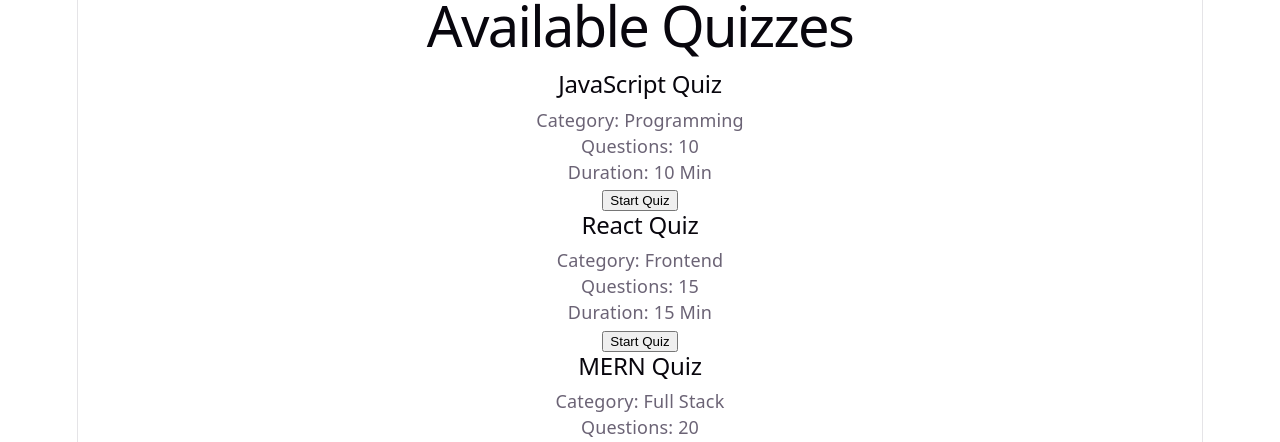
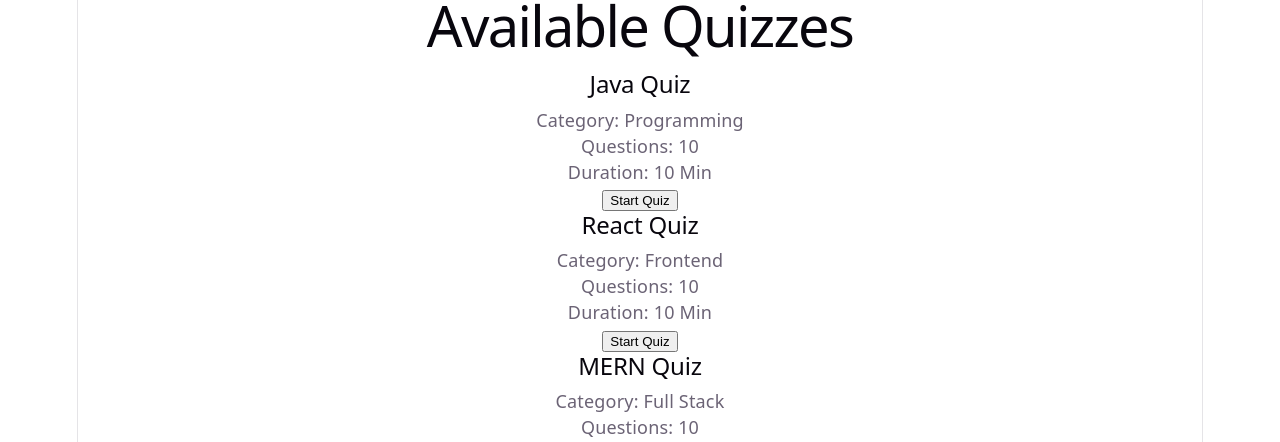
Before and after one commit to anandkishoretata-ak/Quiz-Application, a React (Vite) app in the folder Quiz-Application/: page /dashboard in a window 1280 px wide. Shown: the part 358-800 px from the top of the page. Built offline with nearby package versions, Linux system fonts and the light colour scheme; sample sign-in values are in the browser's storage.

Commit message:
modify code

```diff
--- a/Quiz-Application/src/data/quizzes.js
+++ b/Quiz-Application/src/data/quizzes.js
@@ -1,31 +1,31 @@
 const quizzes = [
   {
-    id: 1,
-    title: "JavaScript Quiz",
+    id: "java",
+    title: "Java Quiz",
     category: "Programming",
     questions: 10,
     time: "10 Min",
   },
   {
-    id: 2,
+    id: "react",
     title: "React Quiz",
     category: "Frontend",
-    questions: 15,
-    time: "15 Min",
+    questions: 10,
+    time: "10 Min",
   },
   {
-    id: 3,
+    id: "mern",
     title: "MERN Quiz",
     category: "Full Stack",
-    questions: 20,
-    time: "20 Min",
+    questions: 10,
+    time: "10 Min",
   },
   {
-    id: 4,
+    id: "aptitude",
     title: "Aptitude Quiz",
     category: "Placement",
-    questions: 25,
-    time: "25 Min",
+    questions: 10,
+    time: "10 Min",
   },
 ];
 
```
